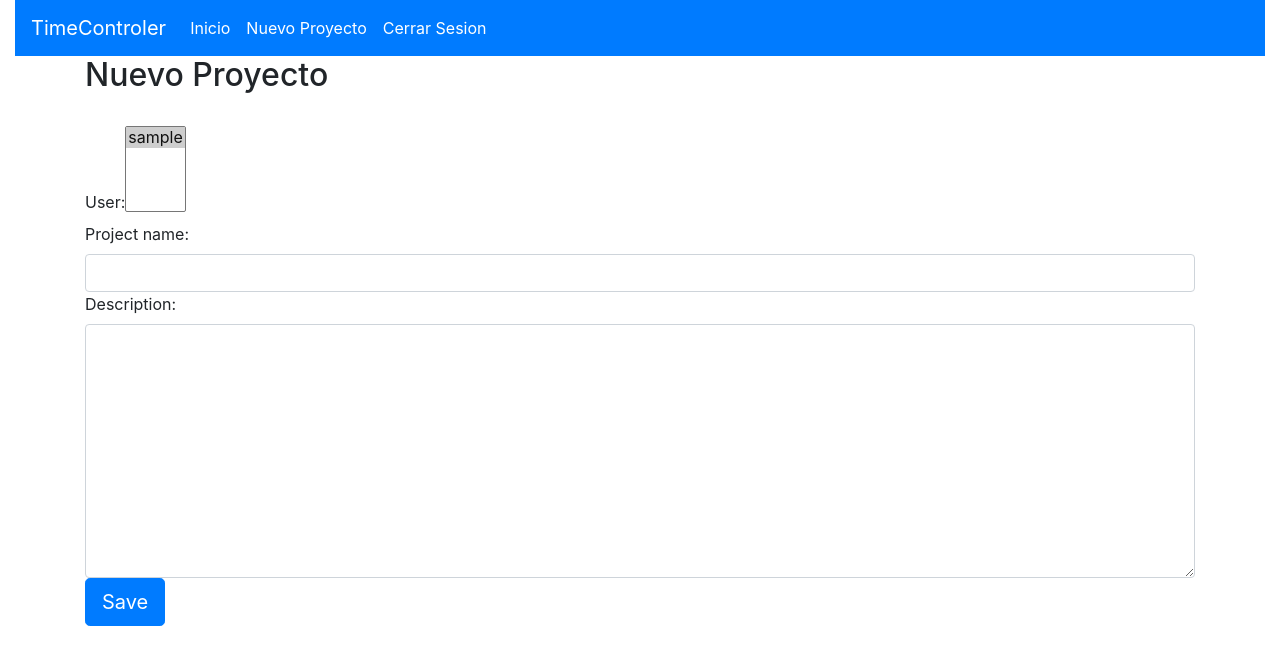
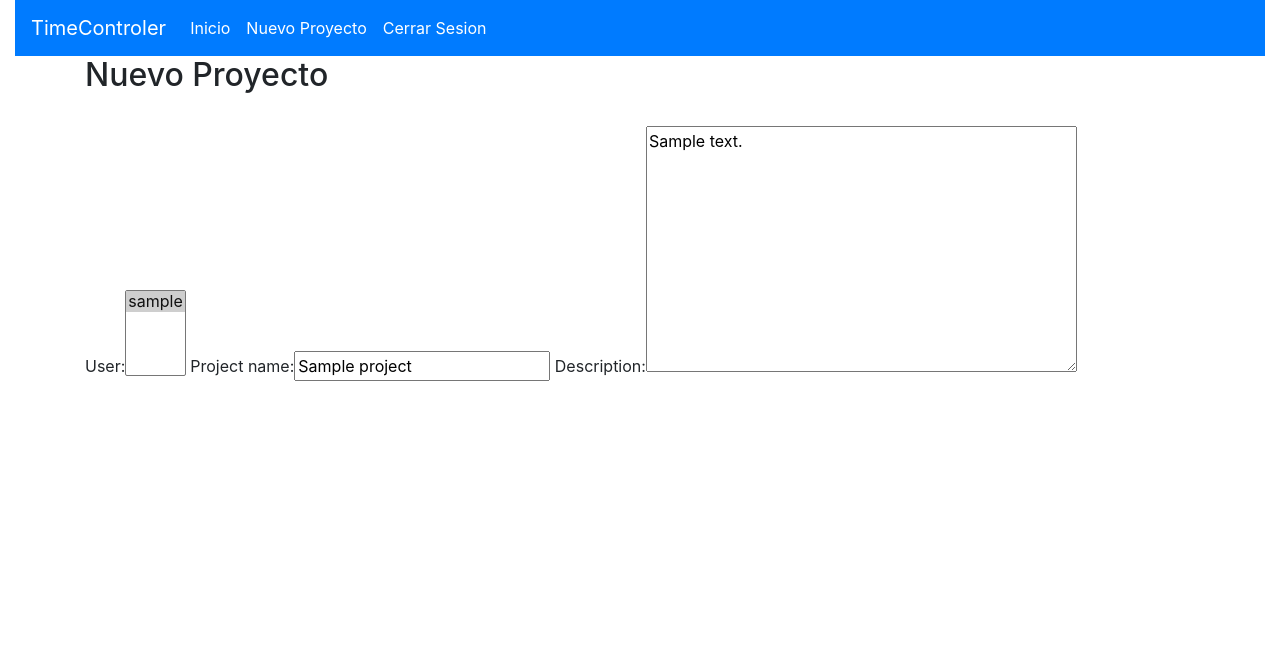
Before and after one commit to arponpes/ticross, a Django app: page /project/1/edit/ in a window 1280 px wide. Shown: the top 665 px of the page. Run offline with Django 3.2, Linux system fonts and the light colour scheme; a user stored in the database is signed in; tables that the repository leaves empty hold one stand-in row (values such as "Sample post"); some libraries are stand-ins or nearby versions.

Commit message:
modify form

```diff
--- a/webapp/forms.py
+++ b/webapp/forms.py
@@ -14,4 +14,4 @@ class ProjectForm(forms.ModelForm):
 
     class Meta:
         model = Project
-        fields = ['user']
+        fields =  ['user', 'project_name','description']
--- a/webapp/templates/webapp/project_edit.html
+++ b/webapp/templates/webapp/project_edit.html
@@ -6,15 +6,6 @@
     <form method="POST" id="project" class="newProject">
         {% csrf_token %}
         <br> {{ form }}
-        <form method="POST" id="project">
-            <input name="csrfmiddlewaretoken" value="GXlM0Eiys8FMIhpt6FqDqJWJvKLFeudIEhdRzLPdYjNqFRn9g4VFXiU0y1kV5MsH" type="hidden">
-            <br>
-            <label for="id_project_name">Project name:</label>
-            <input name="project_name" maxlength="150" required="" class="form-control" id="id_project_name" type="text">
-            <label for="id_description">Description:</label>
-            <textarea name="description" cols="40" rows="10" required="" class="form-control" id="id_description"></textarea>
 
-            <button type="submit" class="save btn btn-primary btn-lg" id="btn-save">Save</button>
-        </form>
 </div>
 <script src="{% static 'js/new_project.js' %}"></script> {% endblock %}
--- a/webapp/views.py
+++ b/webapp/views.py
@@ -68,14 +68,14 @@ class ProjectDetail(DetailView):
 
 class ProjectCreate(CreateView):
     model = Project
-    fields = [ 'user']
+    fields = ['user', 'project_name','description']
     template_name = 'webapp/project_edit.html'
     success_url = reverse_lazy('projects_list')
 
 
 class ProjectUpdate(UpdateView):
     model = Project
-    fields = ['user']
+    fields = ['user', 'project_name','description']
     template_name = 'webapp/project_edit.html'
     success_url = reverse_lazy('projects_list')
 
```
